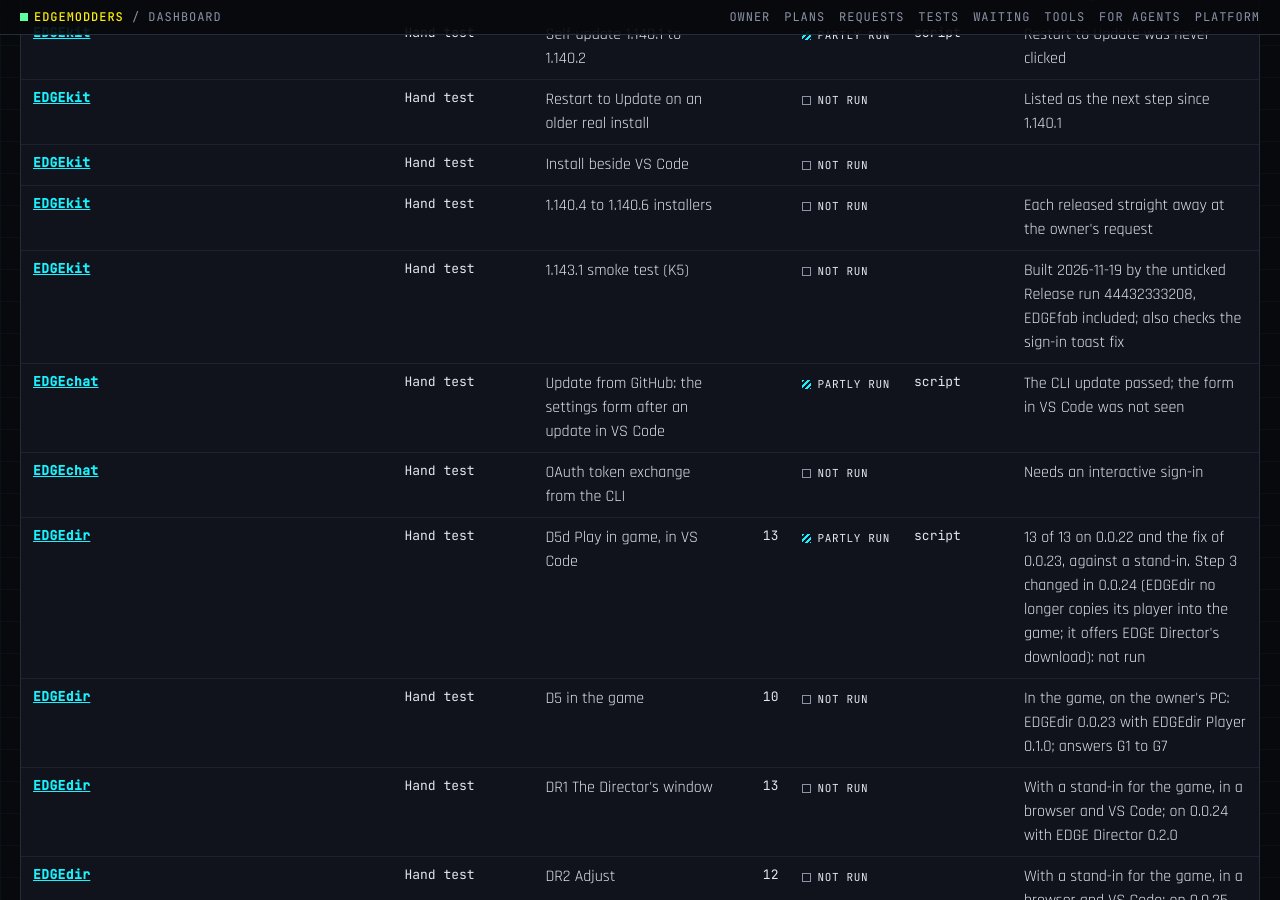
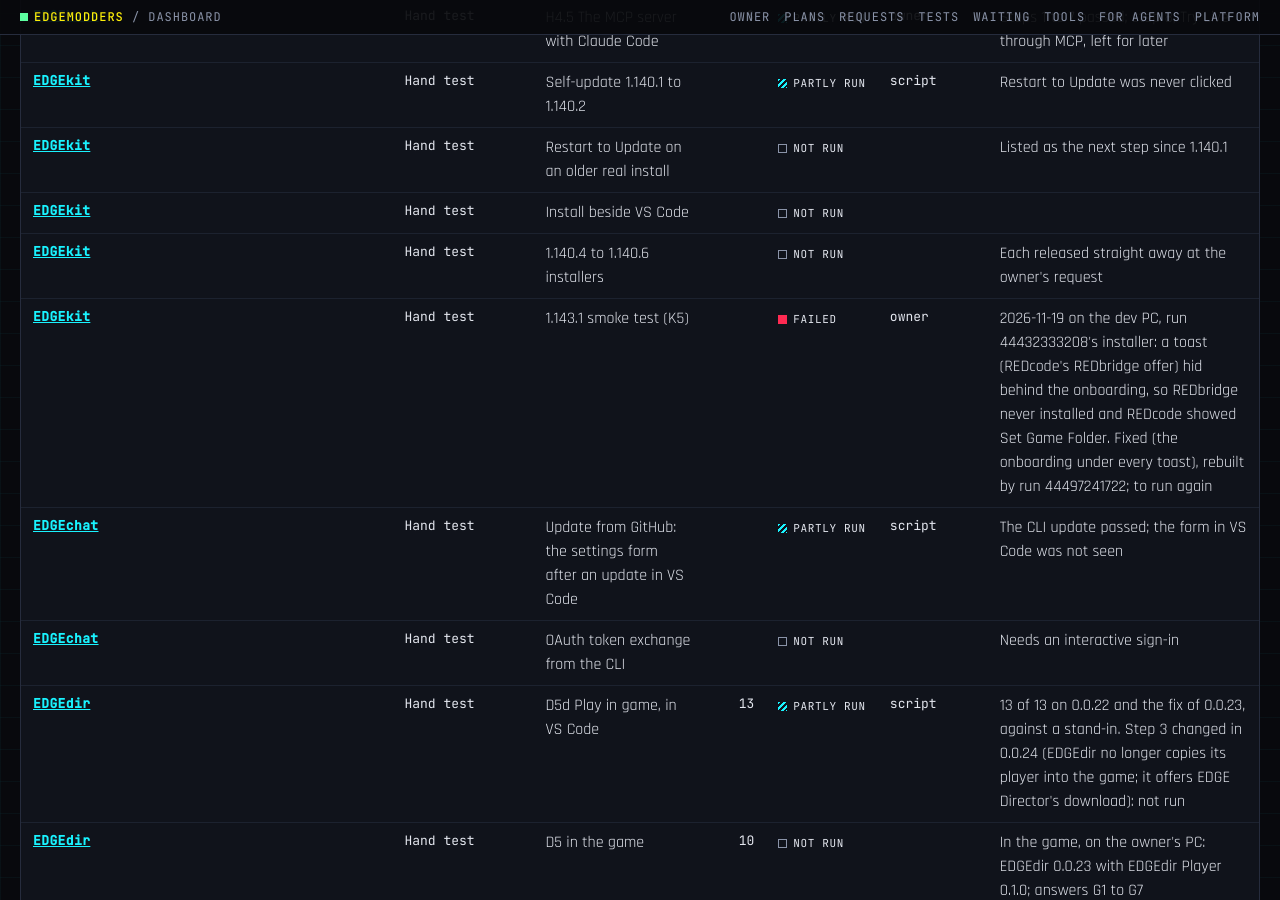
Before and after one commit to Edgemodders/EDGEweb, a Jekyll site: the page docs/dashboard.html, which Jekyll copies as it is, in a window 1280 px wide and 900 px high, scrolled down 10515 px. Built offline with Jekyll 4.4.1, drawn with Linux system fonts in a browser that asks for light colours; some of the changed text lies outside the part shown.

Commit message:
Dashboard: EDGEkit 1.143.1's first smoke test failed (a toast behind the onboarding), fix rebuilt
Co-Authored-By: Claude Opus 5.5 <noreply@anthropic.com>

```diff
--- a/docs/assets/dashboard/status.js
+++ b/docs/assets/dashboard/status.js
@@ -2144,7 +2144,7 @@ window.EDGE_STATUS = {
      },
      {
       "id": "K5",
-      "title": "Track upstream (first move: 1.140.0 to 1.143.1, built, smoke test pending)",
+      "title": "Track upstream (first move: 1.140.0 to 1.143.1, built; the first smoke test failed, a fix built for the second)",
       "status": "in progress"
      }
     ]
@@ -2152,7 +2152,7 @@ window.EDGE_STATUS = {
    "nextRelease": {
     "version": "1.143.1",
     "needs": [
-     "The smoke test of the 1.143.1 build (CI run 44432333208, unticked): starts, opens a folder, the onboarding's GitHub sign-in with the toast fix, the built-in extensions, no Copilot or Microsoft sign-in, Claude Code's first-run install",
+     "The smoke test again, on the build with the onboarding under every toast (CI run 44497241722, unticked): starts, opens a folder, the onboarding's GitHub sign-in, REDcode's REDbridge and game folder questions visible, the built-in extensions, no Copilot or Microsoft sign-in, Claude Code's first-run install",
      "EDGEfab 0.1.0 built in, with REDcode 0.10.13, EDGEdeck 0.32.0, EDGEmat 0.3.3 and pack 0.7.0 (built, in the same smoke test)"
     ]
    },
@@ -2202,9 +2202,9 @@ window.EDGE_STATUS = {
     {
      "name": "1.143.1 smoke test (K5)",
      "steps": null,
-     "status": "not run",
-     "ranBy": null,
-     "note": "Built 2026-11-19 by the unticked Release run 44432333208, EDGEfab included; also checks the sign-in toast fix"
+     "status": "failed",
+     "ranBy": "owner",
+     "note": "2026-11-19 on the dev PC, run 44432333208's installer: a toast (REDcode's REDbridge offer) hid behind the onboarding, so REDbridge never installed and REDcode showed Set Game Folder. Fixed (the onboarding under every toast), rebuilt by run 44497241722; to run again"
     }
    ],
    "ownerSpotTests": [],
@@ -2230,7 +2230,7 @@ window.EDGE_STATUS = {
     "Click Restart to Update on an older install: the first real click",
     "Close EDGEkit #7 (EDGEquest), left to the owner",
     "Code signing: the owner leans to a commercial certificate in Edgemodders' name, which needs Edgemodders registered as a company (a GitHub organization is not enough); decide when it comes up",
-    "Run the 1.143.1 smoke test (download EDGEkitSetup from CI run 44432333208)"
+    "Run the 1.143.1 smoke test again (download EDGEkitSetup from CI run 44497241722)"
    ],
    "risks": [
     "The installer is not signed, so Windows SmartScreen may warn",
--- a/docs/dashboard.html
+++ b/docs/dashboard.html
@@ -203,7 +203,7 @@ pre.how { background: #05060a; border: 1px solid var(--line); padding: 12px 14px
 </div>
 <div id="tip" role="tooltip"></div>
 
-<script src="assets/dashboard/status.js?v=59"></script>
+<script src="assets/dashboard/status.js?v=60"></script>
 <script>
 (function () {
   var S = window.EDGE_STATUS;
```
